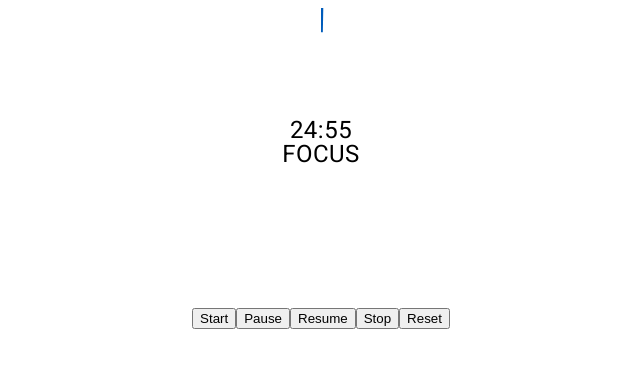
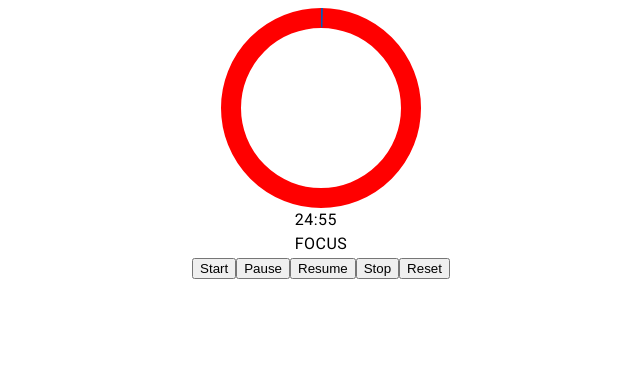
Before and after one commit to herbertmoroni/pomodoro, an Angular app: page / in a window 1280 px wide. Shown: the top 368 px of the page, without its empty margins (319-959 px from the left). Built offline with nearby package versions, Linux system fonts and the light colour scheme.

Commit message:
working to right

```diff
--- a/src/app/app.component.css
+++ b/src/app/app.component.css
@@ -1,18 +1,38 @@
-.timer {
-  margin: 0 auto;
+:host {
+  display: flex;
+  flex-direction: column;
+  align-items: center;
 }
 
-.timer-text {
-  margin: 0 auto;
+.timer-container {
+  position: relative;
+  width: 200px;
+  height: 200px;
+}
+.backdrop {
+  position: absolute;
+  width: 100%;
+  height: 100%;
+}
+.custom-spinner {
+  position: absolute;
+}
+.custom-spinner ::ng-deep circle {
+  stroke: #1a73e8;  /* Blue color for completed portion */
+}
+.timer-display {
+  position: absolute;
+  top: 50%;
+  left: 50%;
+  transform: translate(-50%, -50%);
   text-align: center;
   font-size: 24px;
-  color: #000;
-  position: relative;
-  top: -140px;
+}
+.focus-label {
+  font-size: 14px;
+  margin-top: 5px;
 }
 
-.timer-controls {
-  margin: 0 auto;
-  text-align: center;
-  position: relative;
+.controls {
+  margin-top: 20px;
 }
--- a/src/app/app.component.html
+++ b/src/app/app.component.html
@@ -1,10 +1,15 @@
+<div class="timer-container">
+<svg class="backdrop" viewBox="0 0 100 100">
+  <circle cx="50" cy="50" r="45" fill="none" stroke="red" stroke-width="10"/>
+</svg>
 <mat-progress-spinner
   class="timer"
   [mode]="mode"
   [value]="progress"
-  diameter="250"
+  diameter="200"
   color="primary">
 </mat-progress-spinner>
+</div>
 
 <div class="timer-text">
   <div>{{ minutes }}:{{ seconds }}</div>
```
